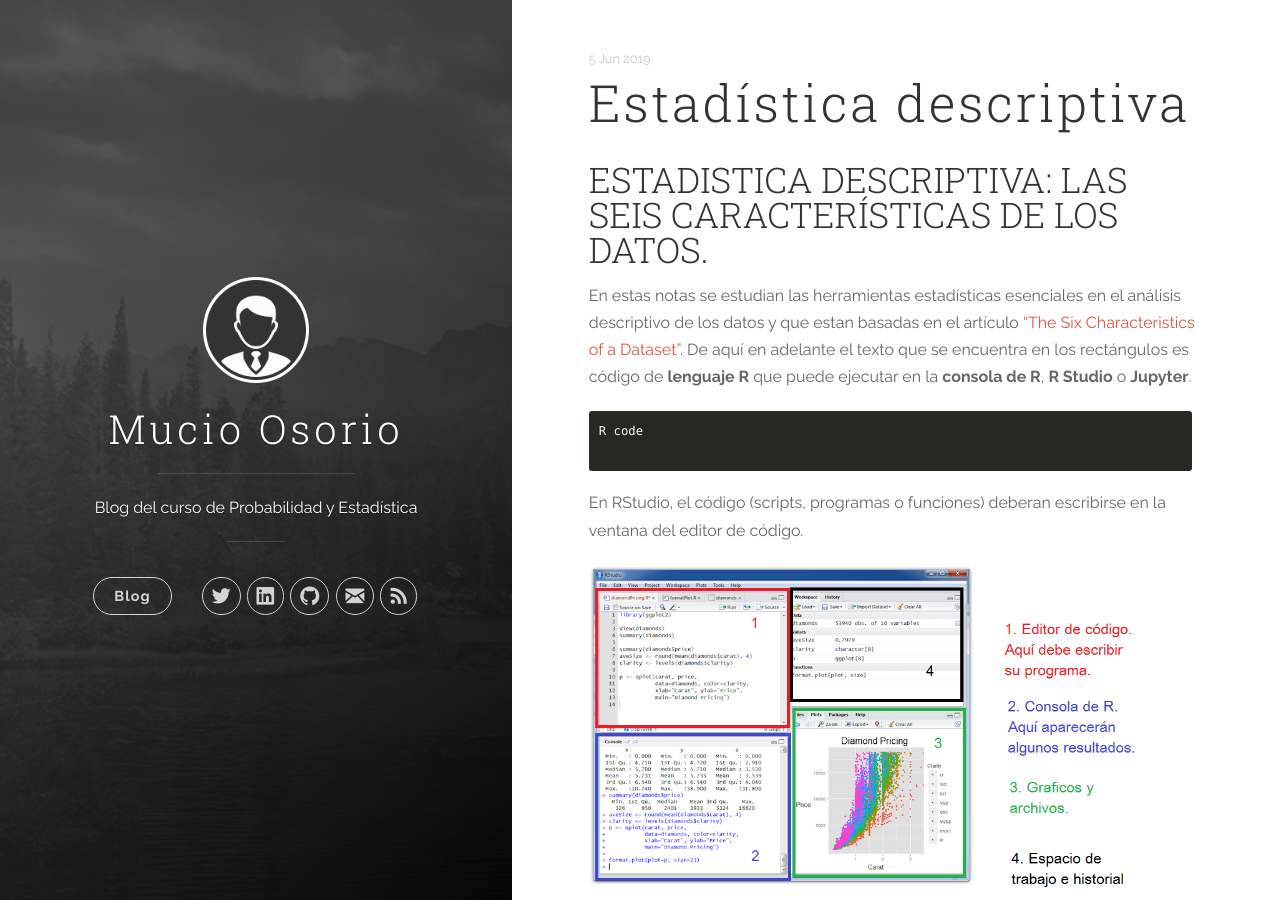
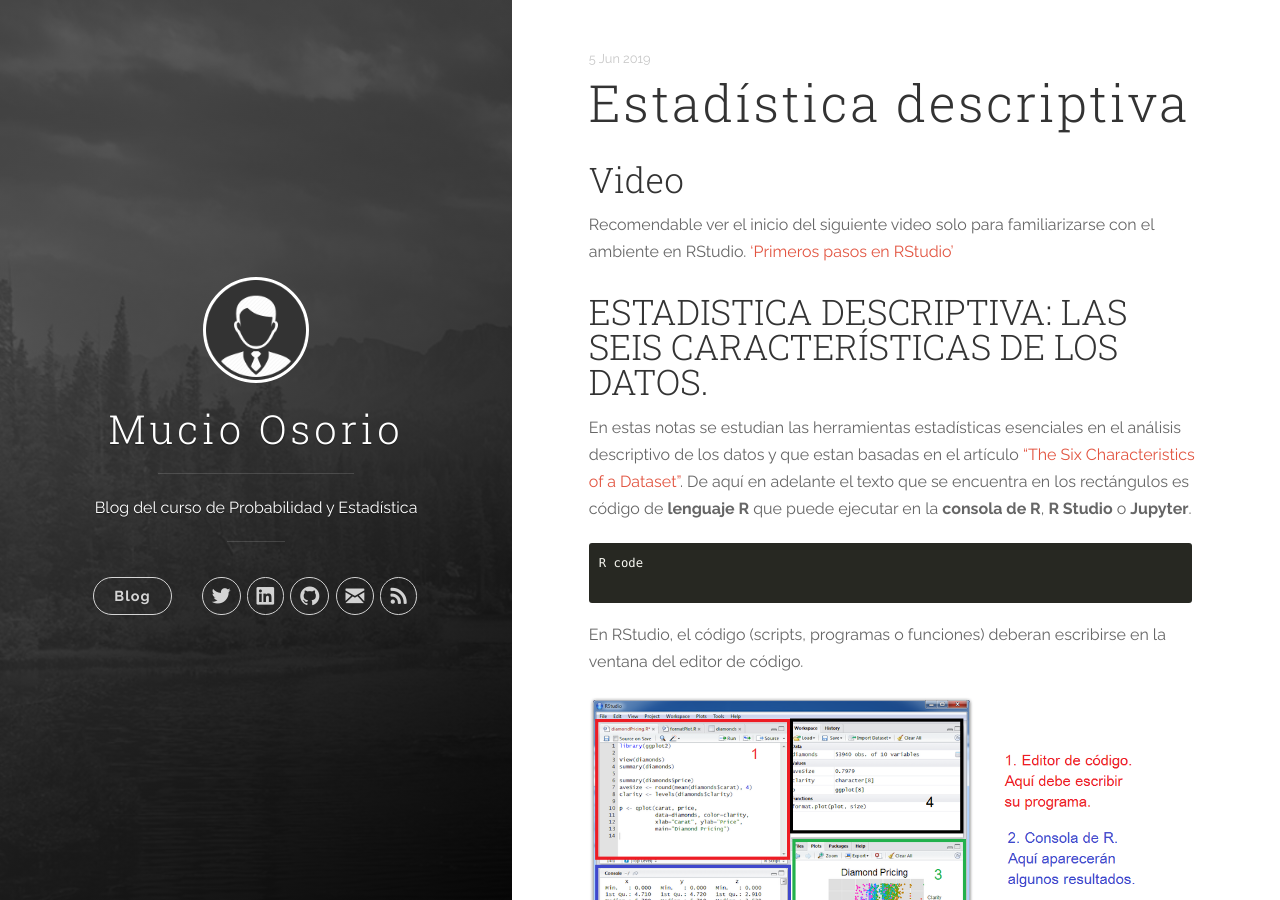
Before and after one commit to mucioosorio/probabilidad, a Jekyll site: the page built from _posts/2019-06-05-Estadística Descriptiva.md, in a window 1280 px wide and 900 px high. Built offline with Jekyll 4.4.1, drawn with Linux system fonts in a browser that asks for light colours; nearby versions of some CDN libraries; formulas are drawn with MathJax 3.

Commit message:
Update 2019-06-05-Estadística Descriptiva.md

```diff
--- a/_posts/2019-06-05-Estadística Descriptiva.md
+++ b/_posts/2019-06-05-Estadística Descriptiva.md
@@ -1,3 +1,9 @@
+
+## Video
+
+Recomendable ver el inicio del siguiente video solo para familiarizarse con el ambiente en RStudio.
+['Primeros pasos en RStudio'](https://www.youtube.com/watch?v=IEPKW05lSrw)
+
 
 ## ESTADISTICA DESCRIPTIVA: LAS SEIS CARACTERÍSTICAS DE LOS DATOS.
 
```
